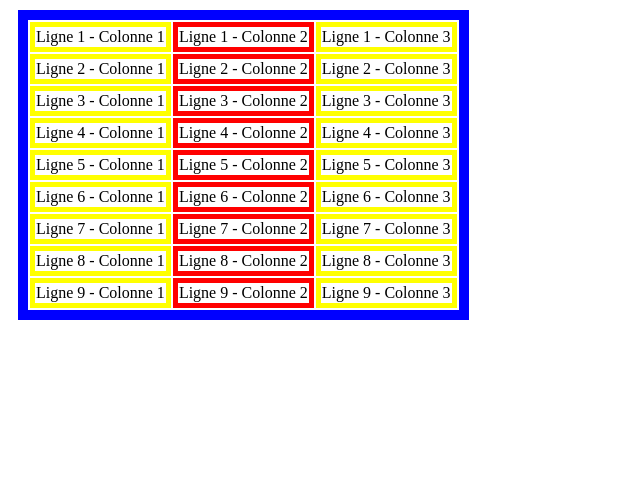
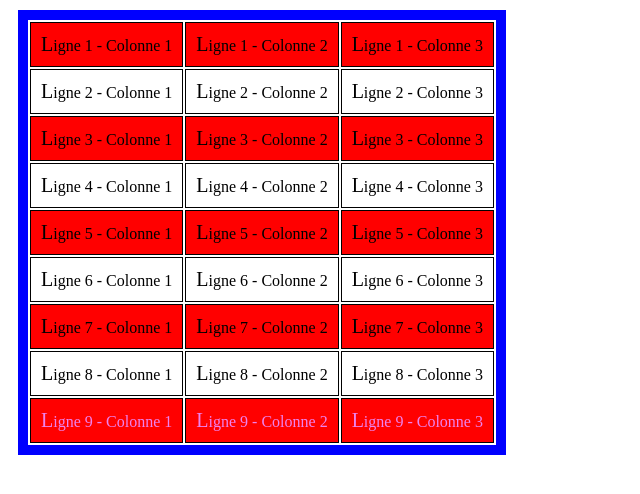
Before and after one commit to wayline89/exo2s2, a plain HTML site: page index.html in a window 1280 px wide. Shown: the whole page, without its empty margins (0-640 px from the left). Drawn offline with Linux system fonts and the light colour scheme.

Commit message:
premierexo2

```diff
--- a/css/style.css
+++ b/css/style.css
@@ -3,15 +3,24 @@ table {
   margin: 10px;
 }
 
-          td:nth-child(even) {
-           border: solid red 5px
+td {
+  border: 1px solid black;
+  padding: 10px;
 }
 
-          td:nth-child(odd) {
+tr:nth-child(odd) {
+  background-color: red;
+}
+
+tr {
   border: solid yellow 5px;
 }
 
-          td:nth-child(2) table>tr>td>ligne9{
-            color: red
+tr:last-child {
+  color: violet;
 
 }
+
+td:first-letter {
+  font-size: 20px;
+}
```
Lines whose indentation alone changed are shown as unchanged.
